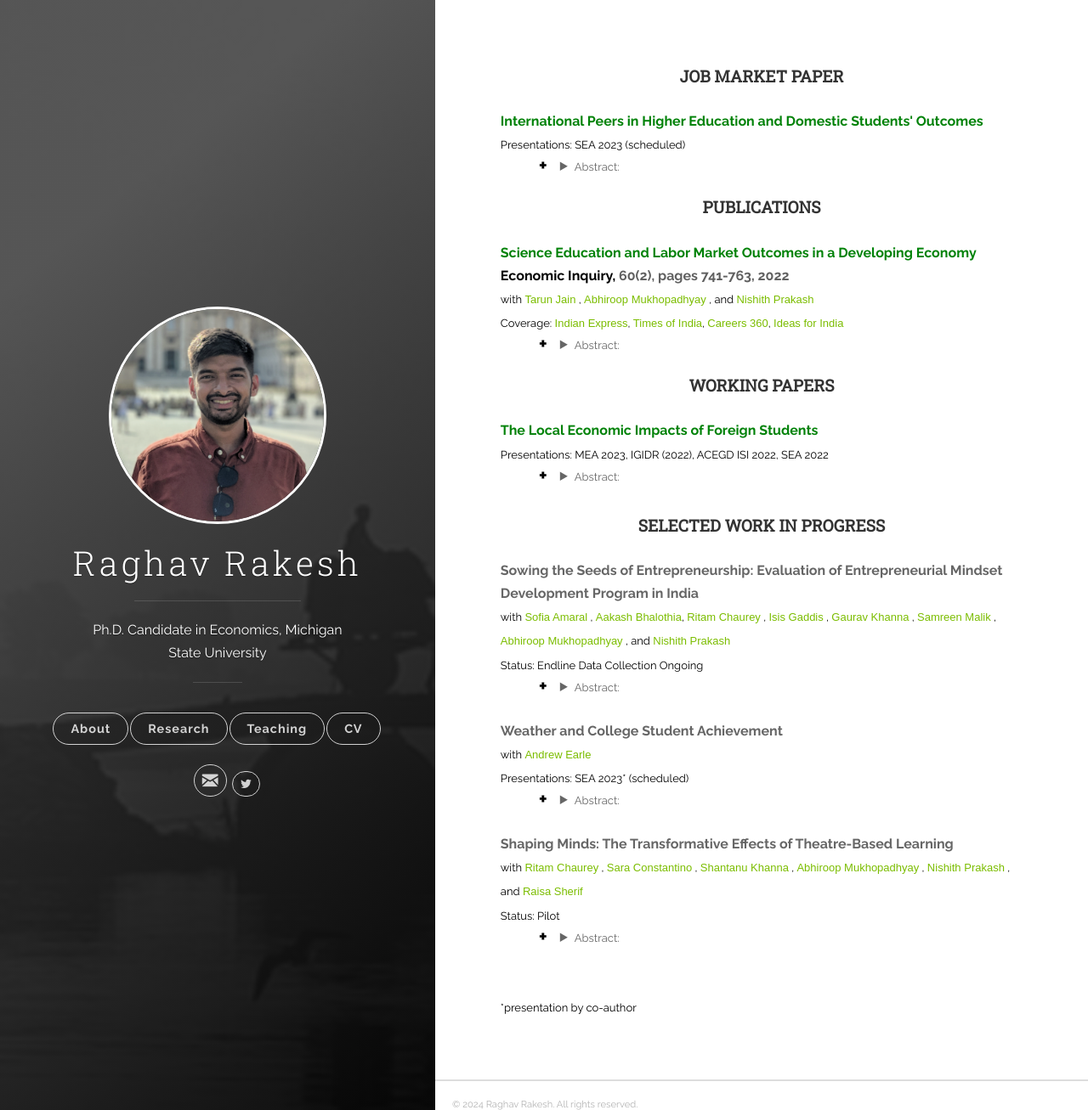
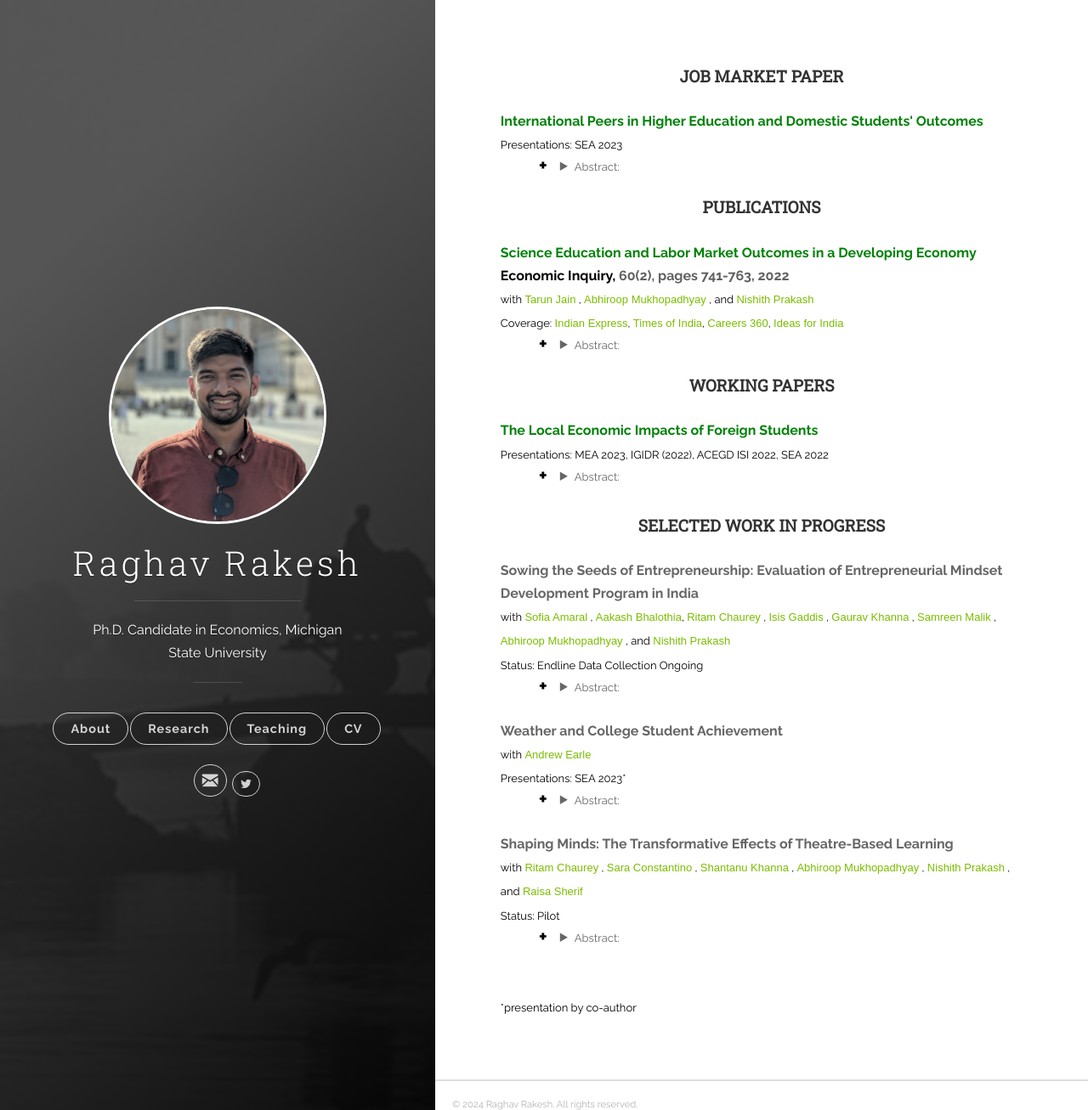
Before and after one commit to raghavrakesh/raghavrakesh.github.io, a Jekyll site: the page built from _posts/2018-06-13-research.markdown, in a window 1280 px wide and 1307 px high. Shown: the whole window at 85% size. Built offline with Jekyll 4.4.1, drawn with Linux system fonts in a browser that asks for light colours.

Commit message:
Update 2018-06-13-research.markdown

```diff
--- a/_posts/2018-06-13-research.markdown
+++ b/_posts/2018-06-13-research.markdown
@@ -18,7 +18,7 @@ tags: [jekyll]
     </strong>
     <br>
   </b>
-  <font size="2" style="color:#000000;">Presentations: SEA 2023 (scheduled) </font>
+  <font size="2" style="color:#000000;">Presentations: SEA 2023 </font>
 </p>
 
 <ul style="margin-top:-17px;">
@@ -183,7 +183,7 @@ tags: [jekyll]
       </a>
     </font>
     <br>
-    <font size="2" style="color:#000000;">Presentations: SEA 2023* (scheduled) </font>
+    <font size="2" style="color:#000000;">Presentations: SEA 2023* </font>
   </b>
 </p>
 
```
